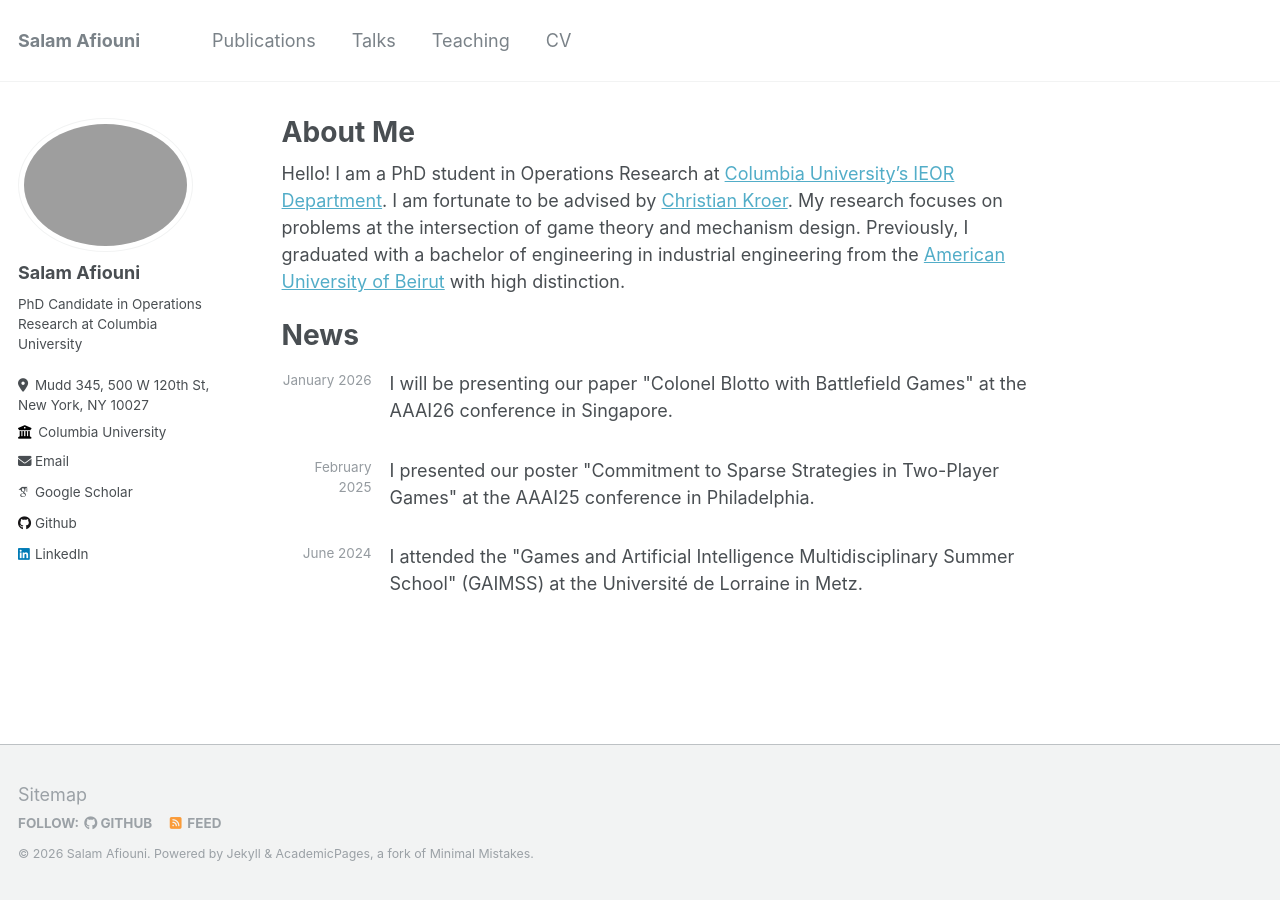
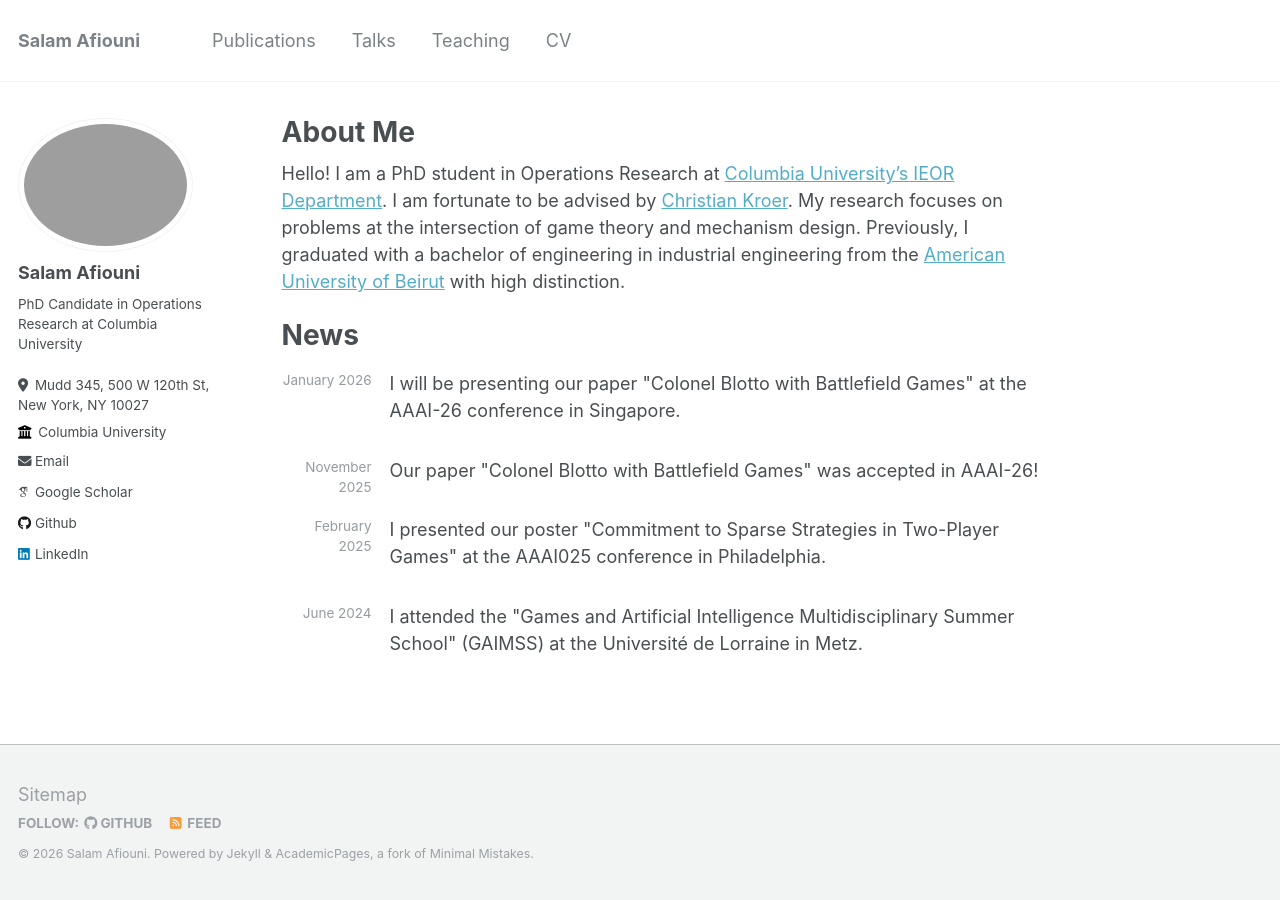
Before and after one commit to sal-af/sal-af.github.io, a Jekyll site: the page built from _pages/about.md, in a window 1280 px wide. Built offline with Jekyll 4.4.1, drawn with Linux system fonts in a browser that asks for light colours; some web fonts are replaced.

Commit message:
update news

```diff
--- a/_data/news.yml
+++ b/_data/news.yml
@@ -1,8 +1,12 @@
 - date: 2026-01-23
-  content: 'I will be presenting our paper "Colonel Blotto with Battlefield Games" at the AAAI26 conference in Singapore.'
+  content: 'I will be presenting our paper "Colonel Blotto with Battlefield Games" at the AAAI-26 conference in Singapore.'
+
+- date: 2025-11-08
+  content: 'Our paper "Colonel Blotto with Battlefield Games" was accepted in AAAI-26!'
+
 
 - date: 2025-02-01
-  content: 'I presented our poster "Commitment to Sparse Strategies in Two-Player Games" at the AAAI25 conference in Philadelphia.'
+  content: 'I presented our poster "Commitment to Sparse Strategies in Two-Player Games" at the AAAI025 conference in Philadelphia.'
 
 - date: 2024-06-01
   content: 'I attended the "Games and Artificial Intelligence Multidisciplinary Summer School" (GAIMSS) at the Université de Lorraine in Metz.'
```
